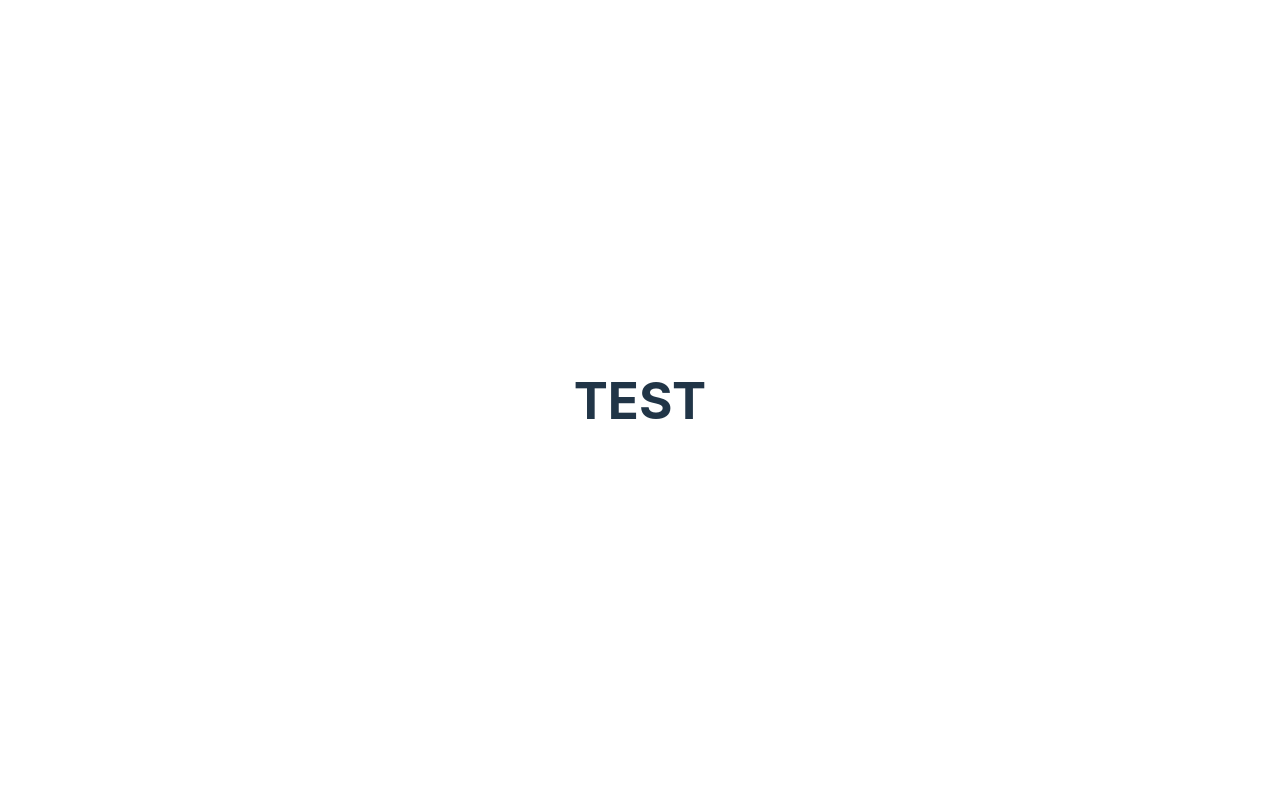
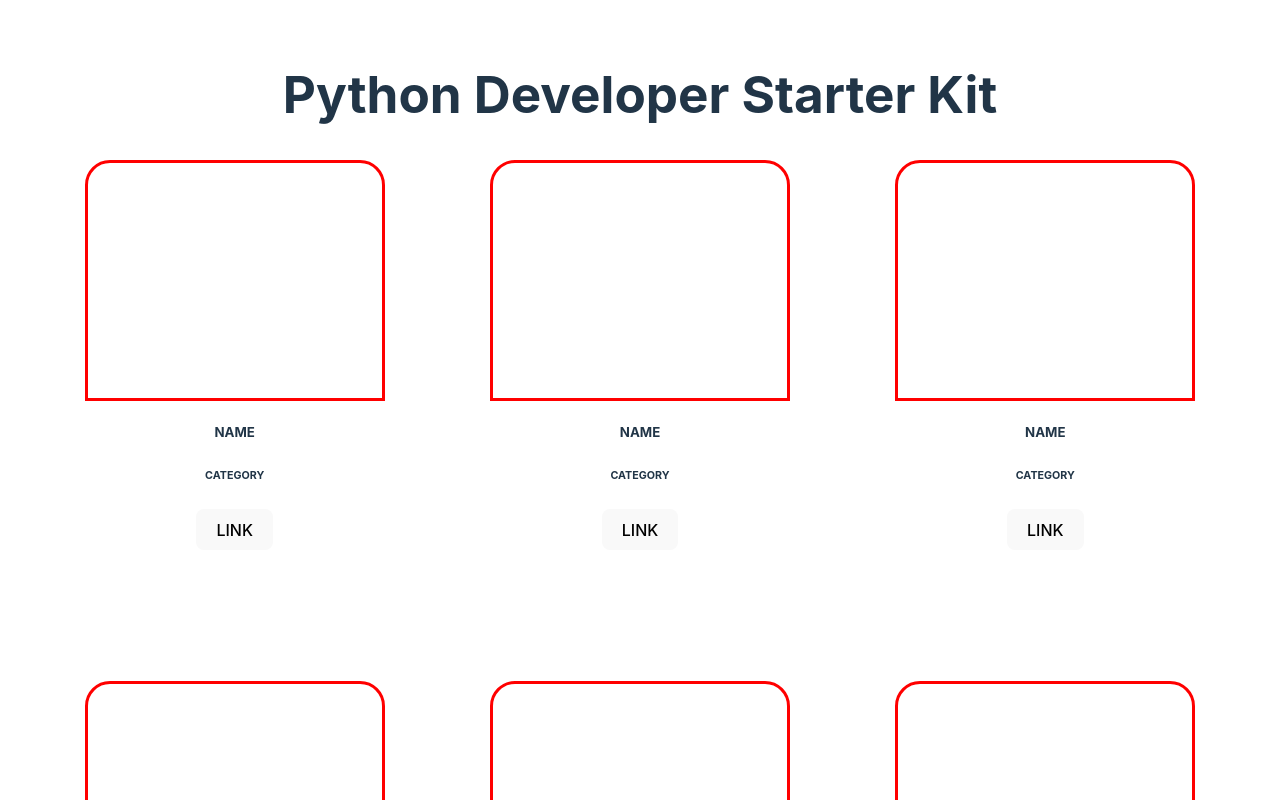
Before and after one commit to AAA-Triple-AAA/community-board, a React (Vite) app: page / in a window 1280 px wide. Shown: the top 800 px of the page. Built offline with nearby package versions, Linux system fonts and the light colour scheme.

Commit message:
Added Cards and initial styles

```diff
--- a/src/App.css
+++ b/src/App.css
@@ -1,6 +1,12 @@
 #root {
-    max-width: 1280px;
-    margin: 0 auto;
     padding: 2rem;
     text-align: center;
+    max-width: 1800px;
+    margin: 0 auto;
 }
+
+.cardholder {
+    display: flex;
+    justify-content: space-around;
+    flex-wrap: wrap;
+}
--- a/src/App.jsx
+++ b/src/App.jsx
@@ -1,12 +1,25 @@
 import React from "react";
 import "./App.css";
+import Card from "./components/Card.jsx";
 
-function App() {
+const App = () => {
     return (
         <div>
-            <h1>TEST</h1>
+            <h1>Python Developer Starter Kit</h1>
+            <div className="cardholder">
+                <Card />
+                <Card />
+                <Card />
+                <Card />
+                <Card />
+                <Card />
+                <Card />
+                <Card />
+                <Card />
+                <Card />
+            </div>
         </div>
     );
-}
+};
 
 export default App;
--- /dev/null
+++ b/src/components/Card.css
@@ -0,0 +1,14 @@
+.card {
+    width: 300px;
+    height: 470px;
+    border: 3px solid white;
+    border-radius: 30px;
+    margin-bottom: 45px;
+}
+
+.img-container {
+    width: 294px;
+    height: 235px;
+    border-radius: 25px 25px 0px 0px;
+    border: 3px solid red;
+}
--- /dev/null
+++ b/src/components/Card.jsx
@@ -0,0 +1,17 @@
+import React from "react";
+import "./Card.css";
+
+const Card = () => {
+    return (
+        <div className="card">
+            <div className="img-container">
+                <img src="" alt="" />
+            </div>
+            <h5 className="card-name">NAME</h5>
+            <h6 className="card-category">CATEGORY</h6>
+            <button className="link-button">LINK</button>
+        </div>
+    );
+};
+
+export default Card;
```
